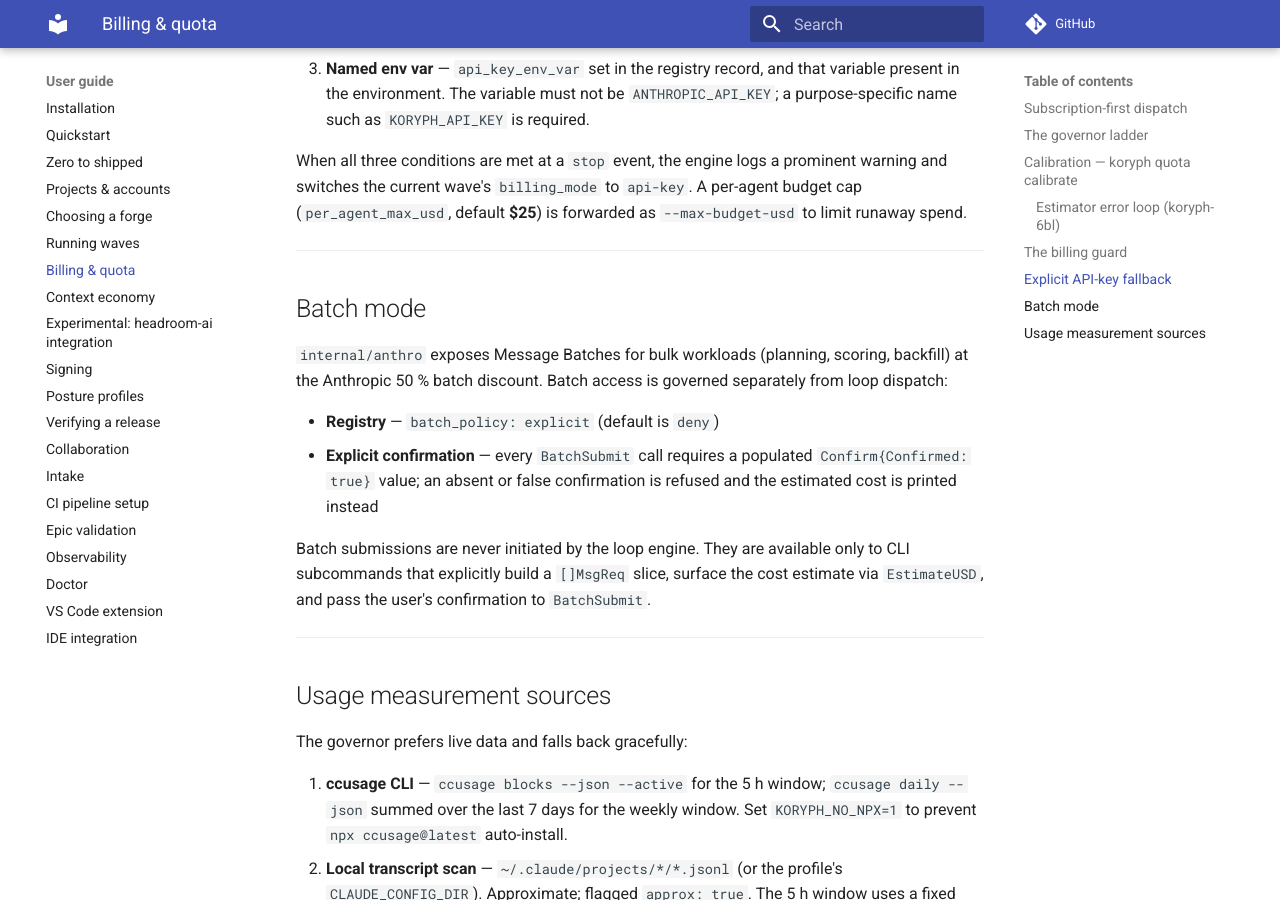
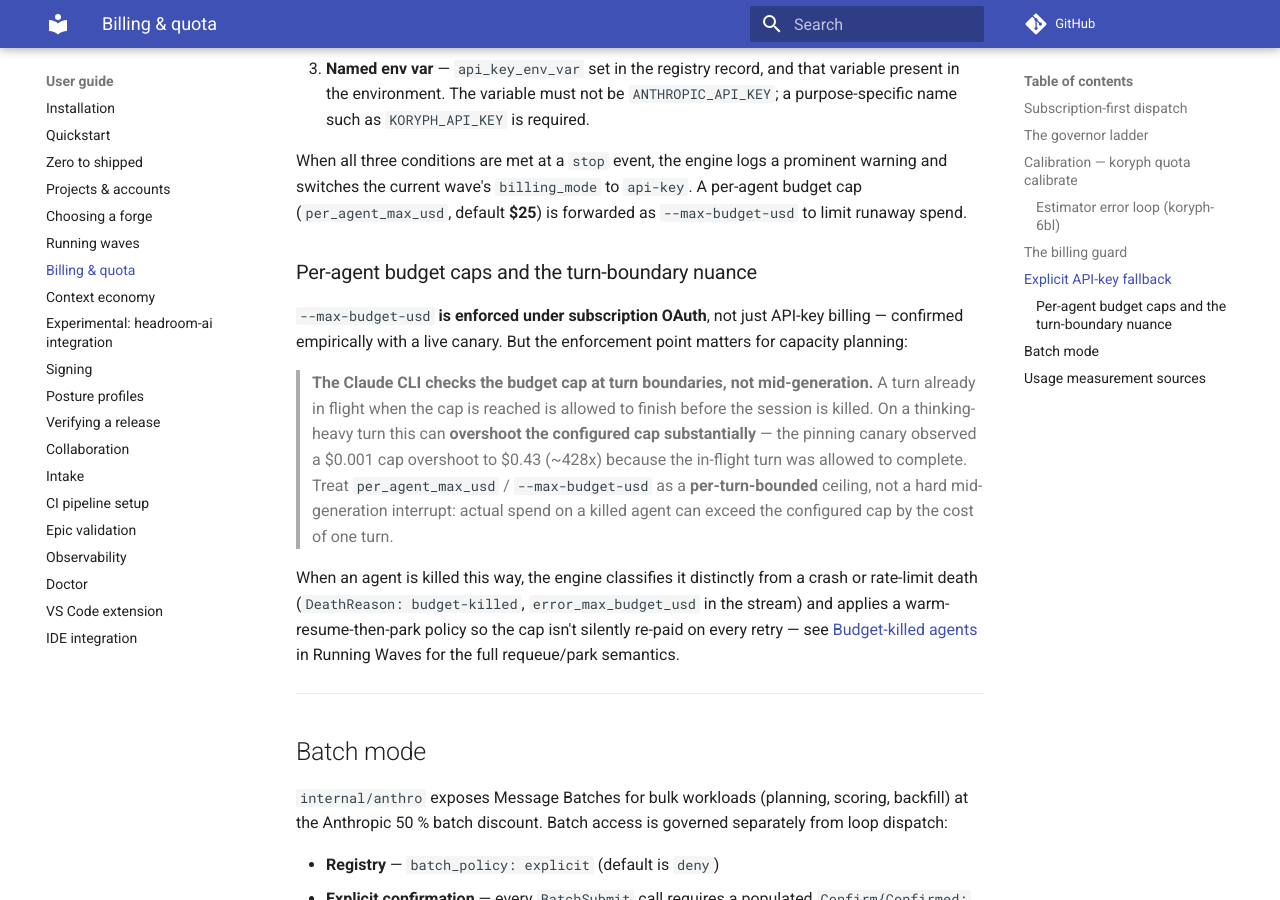
Before and after one commit to koryph/koryph, an MkDocs documentation site: the page built from docs/user-guide/billing-and-quota.md, in a window 1280 px wide and 900 px high, scrolled down 4852 px. Built offline with MkDocs 1.6.1 and Material for MkDocs 9.7.7, drawn with Linux system fonts in a browser that asks for light colours; comment, search, counter and statistics services are not loaded.

Commit message:
docs: settle pass for epic koryph-77r (token economy) (koryph-77r.13)
- billing-and-quota.md: document budget-kill classification and the
  turn-boundary enforcement nuance (--max-budget-usd can overshoot by
  one in-flight turn under subscription OAuth)
- running-waves.md: document the budget-killed warm-resume / park
  (needs-attention) policy in the Recovery and resume section
- vscode-extension.md: fix the quota status-bar table, which still
  showed the pre-koryph-ivk ladder (80/90/95); documents the extension's
  actual hard-coded thresholds and flags that they diverge from the
  governor's configurable ladder (koryph-ak4 filed for the code fix)

Signed-off-by: Marshall Cody McCain <cody@mccain.family>

```diff
--- a/docs/user-guide/billing-and-quota.md
+++ b/docs/user-guide/billing-and-quota.md
@@ -221,6 +221,29 @@ prominent warning and switches the current wave's `billing_mode` to
 `api-key`. A per-agent budget cap (`per_agent_max_usd`, default **$25**) is
 forwarded as `--max-budget-usd` to limit runaway spend.
 
+### Per-agent budget caps and the turn-boundary nuance
+
+`--max-budget-usd` **is enforced under subscription OAuth**, not just
+API-key billing — confirmed empirically with a live canary. But the
+enforcement point matters for capacity planning:
+
+> **The Claude CLI checks the budget cap at turn boundaries, not mid-generation.**
+> A turn already in flight when the cap is reached is allowed to finish before
+> the session is killed. On a thinking-heavy turn this can **overshoot the
+> configured cap substantially** — the pinning canary observed a $0.001 cap
+> overshoot to $0.43 (~428x) because the in-flight turn was allowed to
+> complete. Treat `per_agent_max_usd` / `--max-budget-usd` as a
+> **per-turn-bounded** ceiling, not a hard mid-generation interrupt: actual
+> spend on a killed agent can exceed the configured cap by the cost of one
+> turn.
+
+When an agent is killed this way, the engine classifies it distinctly from a
+crash or rate-limit death (`DeathReason: budget-killed`,
+`error_max_budget_usd` in the stream) and applies a warm-resume-then-park
+policy so the cap isn't silently re-paid on every retry — see [Budget-killed
+agents](running-waves.md#budget-killed-agents) in Running Waves for the full
+requeue/park semantics.
+
 ---
 
 ## Batch mode
```
Also changed, not shown: docs/user-guide/running-waves.md (+17 -0 lines), docs/user-guide/vscode-extension.md (+14 -4 lines).
